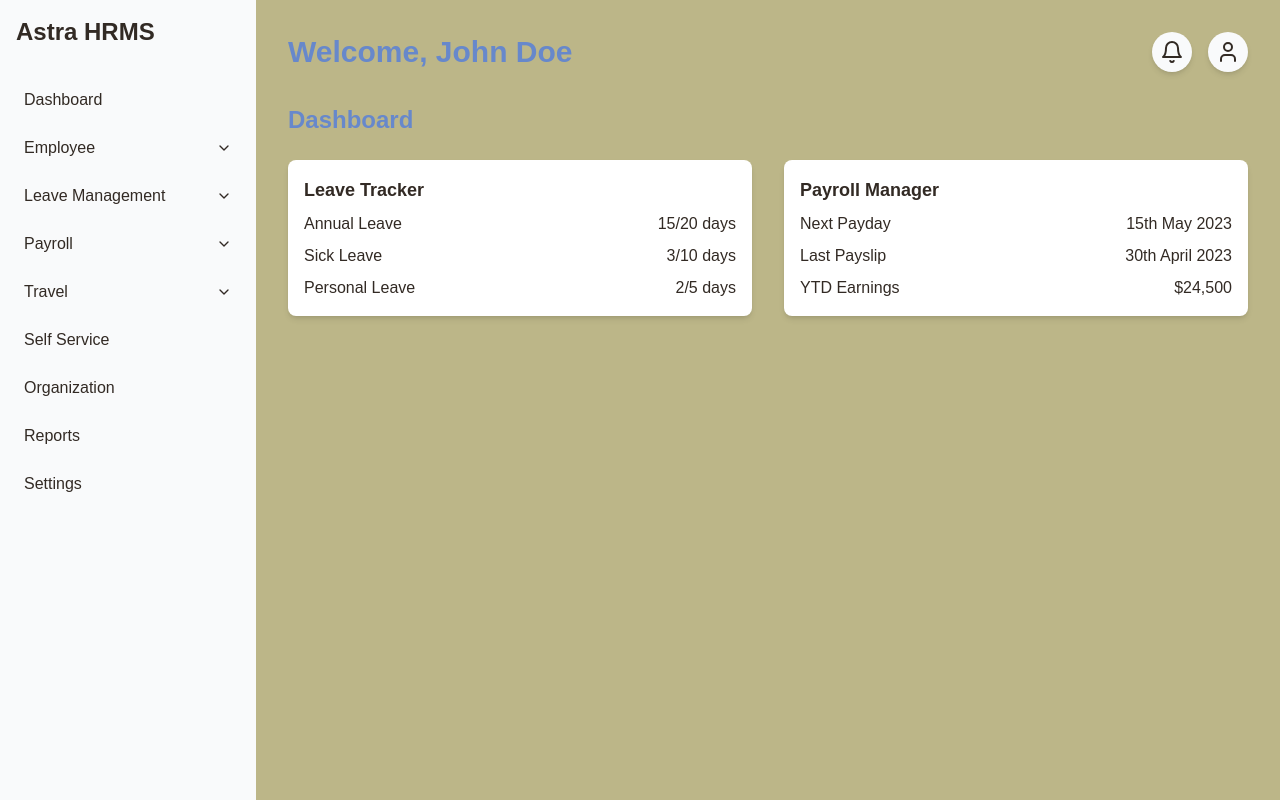
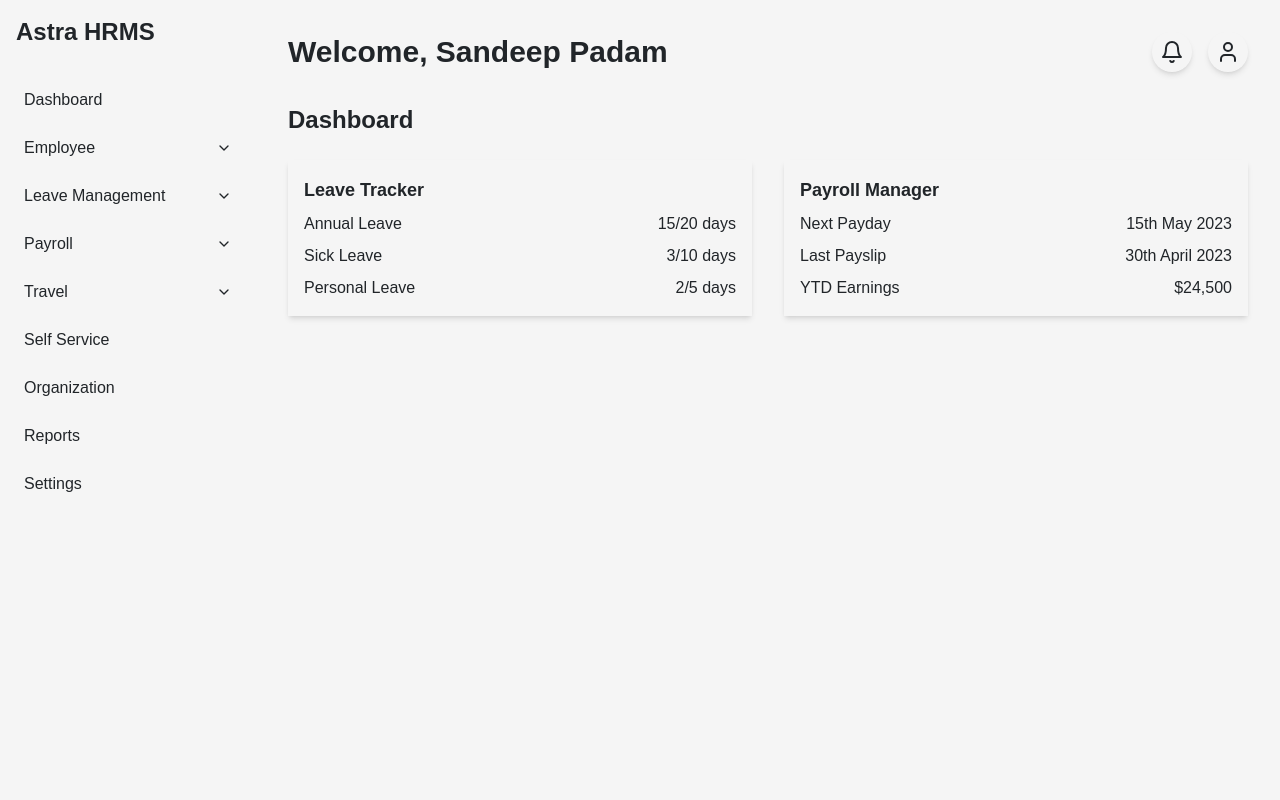
Before and after one commit to thinkingman1/hrms-test, a Next.js app: page / in a window 1280 px wide. Built offline with nearby package versions, Linux system fonts and the light colour scheme.

Commit message:
Sorted UI a bit

```diff
--- a/app/globals.css
+++ b/app/globals.css
@@ -1,16 +1,24 @@
-@tailwind base; /* Add this line to include the base styles */
+@tailwind base;
 @tailwind components;
 @tailwind utilities;
 
 :root {
-  --background: #bcb688;
-  --foreground: #6788cb;
+  --background: #f5f5f5;  /* Light gray for light mode background */
+  --foreground: #212529;  /* Dark gray for light mode text */
+  --card: #ffffff;       /* White for light mode panels and widgets */
+  --card-foreground: #212529;  /* Dark gray for light mode text on cards */
+  --accent: #007bff;     /* Vibrant blue for buttons and highlights */
+  --accent-foreground: #FFFFFF; /* White for text on accent colors */
 }
 
 @media (prefers-color-scheme: dark) {
   :root {
-    --background: #254686;
-    --foreground: #fff0fc;
+    --background: #343a40;  /* Dark gray for dark mode background */
+    --foreground: #f8f9fa;  /* Light gray for dark mode text */
+    --card: #495057;       /* Slightly darker gray for dark mode panels */
+    --card-foreground: #f8f9fa; /* Light gray for dark mode text on cards */
+    --accent: #007bff;     /* Same vibrant blue for buttons and highlights */
+    --accent-foreground: #FFFFFF; /* White for text on accents in dark mode */
   }
 }
 
@@ -25,75 +33,28 @@ body {
     text-wrap: balance;
   }
   .menu-item-active {
-    @apply bg-primary;  /* Assuming 'primary' is a lighter color */
+    @apply bg-primary; /* This should use the accent color */
   }
 }
 
 @layer base {
   :root {
-    --background: 240 96% 100%;
-    --foreground: 26 16% 17%;
-    --card: 240 96% 100%;
-    --card-foreground: 26 16% 17%;
-    --popover: 240 96% 100%;
-    --popover-foreground: 26 16% 17%;
-    --primary: 210 20% 98%;
-    --primary-foreground: 26 16% 17%;
-    --secondary: 210 20% 98%;
-    --secondary-foreground: 26 16% 17%;
-    --muted: 210 20% 98%;
-    --muted-foreground: 26 16% 17%;
-    --accent: 210 20% 98%;
-    --accent-foreground: 26 16% 17%;
-    --destructive: 210 20% 98%;
-    --destructive-foreground: 26 16% 17%;
-    --border: 210 20% 98%;
-    --input: 210 20% 98%;
-    --ring: 240 96% 100%;
-    --chart-1: 210 20% 98%;
-    --chart-2: 210 20% 98%;
-    --chart-3: 210 20% 98%;
-    --chart-4: 210 20% 98%;
-    --chart-5: 210 20% 98%;
-    --radius: 0.5rem;
+    --border: var(--accent); /* Use accent color for borders */
   }
   .dark {
-    --background: 26 16% 17%;
-    --foreground: 240 96% 100%;
-    --card: 26 16% 17%;
-    --card-foreground: 240 96% 100%;
-    --popover: 26 16% 17%;
-    --popover-foreground: 240 96% 100%;
-    --primary: 26 16% 17%;
-    --primary-foreground: 210 20% 98%;
-    --secondary: 26 16% 17%;
-    --secondary-foreground: 210 20% 98%;
-    --muted: 26 16% 17%;
-    --muted-foreground: 210 20% 98%;
-    --accent: 26 16% 17%;
-    --accent-foreground: 210 20% 98%;
-    --destructive: 26 16% 17%;
-    --destructive-foreground: 210 20% 98%;
-    --border: 26 16% 17%;
-    --input: 26 16% 17%;
-    --ring: 26 16% 17%;
-    --chart-1: 26 16% 17%;
-    --chart-2: 26 16% 17%;
-    --chart-3: 26 16% 17%;
-    --chart-4: 26 16% 17%;
-    --chart-5: 26 16% 17%;
+    --ring: var(--accent); /* Use accent color for focus rings in dark mode */
   }
 }
-
-@layer base {
+/*
 * {
-    /* Ensure PostCSS is configured to support @apply */
   @apply border-border;
 }
+
 body {
   @apply bg-background text-foreground;
 }
+
 .menu-item {
   @apply hover:bg-gray-100;
 }
-}
+  */
--- a/components/employee/EmployeeDirectory.js
+++ b/components/employee/EmployeeDirectory.js
@@ -34,7 +34,7 @@ const EmployeeDirectory = () => {
             <h3 className="text-lg font-semibold">Employee Directory</h3>
             <table className="min-w-full border-collapse border border-gray-300">
                 <thead>
-                    <tr>
+                    <tr className="bg-gray-200">
                         <th className="border border-gray-300 px-4 py-2">Employee ID</th>
                         <th className="border border-gray-300 px-4 py-2">First Name</th>
                         <th className="border border-gray-300 px-4 py-2">Last Name</th>
--- a/components/employee/EmployeeOffboarding.js
+++ b/components/employee/EmployeeOffboarding.js
@@ -35,7 +35,7 @@ const EmployeeOffboarding = () => {
   };
 
   return (
-    <div>
+    <div className="max-w-4xl mx-auto mt-10">
       <h3 className="text-lg font-semibold">Employee Offboarding</h3>
       <div className="flex flex-col">
         <label htmlFor="search" className="mb-1">Search (ID, First Name, Last Name):</label>
@@ -47,7 +47,7 @@ const EmployeeOffboarding = () => {
           required
           className="p-2 border rounded"
         />
-        <button onClick={fetchEmployeeDetails} className="mt-2 p-2 bg-green-500 text-white rounded">Submit</button>
+        <button onClick={fetchEmployeeDetails} className="mt-2 p-2 bg-blue-500 text-white rounded">Submit</button>
 
         {employeeDetails && (
           <div className="mt-4">
--- a/components/hrms-dashboard.tsx
+++ b/components/hrms-dashboard.tsx
@@ -439,7 +439,7 @@ export default function HrmsDashboard() {
       {/* Main content */}
       <main className="flex-1 p-8 overflow-auto">
         <div className="flex justify-between items-center mb-8">
-          <h1 className="text-3xl font-bold">Welcome, John Doe</h1>
+          <h1 className="text-3xl font-bold">Welcome, Sandeep Padam</h1>
           <div className="flex items-center space-x-4">
             <button className="p-2 bg-secondary text-secondary-foreground rounded-full shadow-md hover:bg-secondary/90 transition-colors">
               <BellIcon className="h-6 w-6" />
--- a/components/leave/LeaveApply.js
+++ b/components/leave/LeaveApply.js
@@ -44,29 +44,37 @@ export default function ApplyLeave() {
     };
 
     return (
-        <div>
-            <h1>Apply for Leave</h1>
-            <form onSubmit={handleSubmit}>
-                <label htmlFor="leave_type_id">Leave Type:</label>
-                <select name="leave_type_id" value={leaveData.leave_type_id} onChange={handleChange} required>
+      <div className="max-w-md mx-auto bg-white p-8 rounded-lg shadow-md"> {/* Updated container */}
+          <h3 className="text-lg font-semibold mb-4 text-center">Apply for Leave</h3> {/* Updated title */}
+          <form onSubmit={handleSubmit} className="space-y-4"> {/* Updated form structure */}
+              <div className="flex flex-col">
+                  <label htmlFor="leave_type_id" className="mb-1 bg-gray-200 p-2 font-bold text-center">Leave Type:</label>
+                  <select name="leave_type_id" value={leaveData.leave_type_id} onChange={handleChange} required className="p-2 border rounded"> {/* Updated select */}
                       <option value="">Select Leave Type</option>
                       <option value="1">Casual Leave</option>
                       <option value="2">Sick Leave</option>
                       <option value="3">Earned Leave</option>
                   </select>
+              </div>
 
-                <label htmlFor="start_date">Start Date:</label>
-                <input type="date" name="start_date" value={leaveData.start_date} onChange={handleChange} required />
+              <div className="flex flex-col">
+                  <label htmlFor="start_date" className="mb-1 bg-gray-200 p-2 font-bold text-center">Start Date:</label>
+                  <input type="date" name="start_date" value={leaveData.start_date} onChange={handleChange} required className="p-2 border rounded" /> {/* Updated input */}
+              </div>
 
-                <label htmlFor="end_date">End Date:</label>
-                <input type="date" name="end_date" value={leaveData.end_date} onChange={handleChange} required />
+              <div className="flex flex-col">
+                  <label htmlFor="end_date" className="mb-1 bg-gray-200 p-2 font-bold text-center">End Date:</label>
+                  <input type="date" name="end_date" value={leaveData.end_date} onChange={handleChange} required className="p-2 border rounded" /> {/* Updated input */}
+              </div>
 
-                <label htmlFor="reason">Reason:</label>
-                <textarea name="reason" value={leaveData.reason} onChange={handleChange} required></textarea>
+              <div className="flex flex-col">
+                  <label htmlFor="reason" className="mb-1 bg-gray-200 p-2 font-bold text-center">Reason:</label>
+                  <textarea name="reason" value={leaveData.reason} onChange={handleChange} required className="p-2 border rounded"></textarea> {/* Updated textarea */}
+              </div>
 
-                <button type="submit" style={{ backgroundColor: 'blue', color: 'white', padding: '10px 20px', borderRadius: '20px', cursor: 'pointer' }}>Submit</button>
+              <button type="submit" className="w-full py-2 bg-blue-500 text-white font-semibold rounded hover:bg-blue-600 transition duration-200">Submit</button> {/* Updated button */}
           </form>
-            {message && <p style={{ color: messageType === 'success' ? 'green' : 'red' }}>{message}</p>}
+          {message && <p style={{ color: messageType === 'success' ? 'green' : 'red', marginTop: '20px' }}>{message}</p>} {/* Message display */}
       </div>
   );
 }
```
Also changed, not shown: components/employee/EmployeeOnboarding.js (+18 -15 lines), postcss.config.mjs (line endings or trailing spaces). Lines whose indentation alone changed are shown as unchanged.
